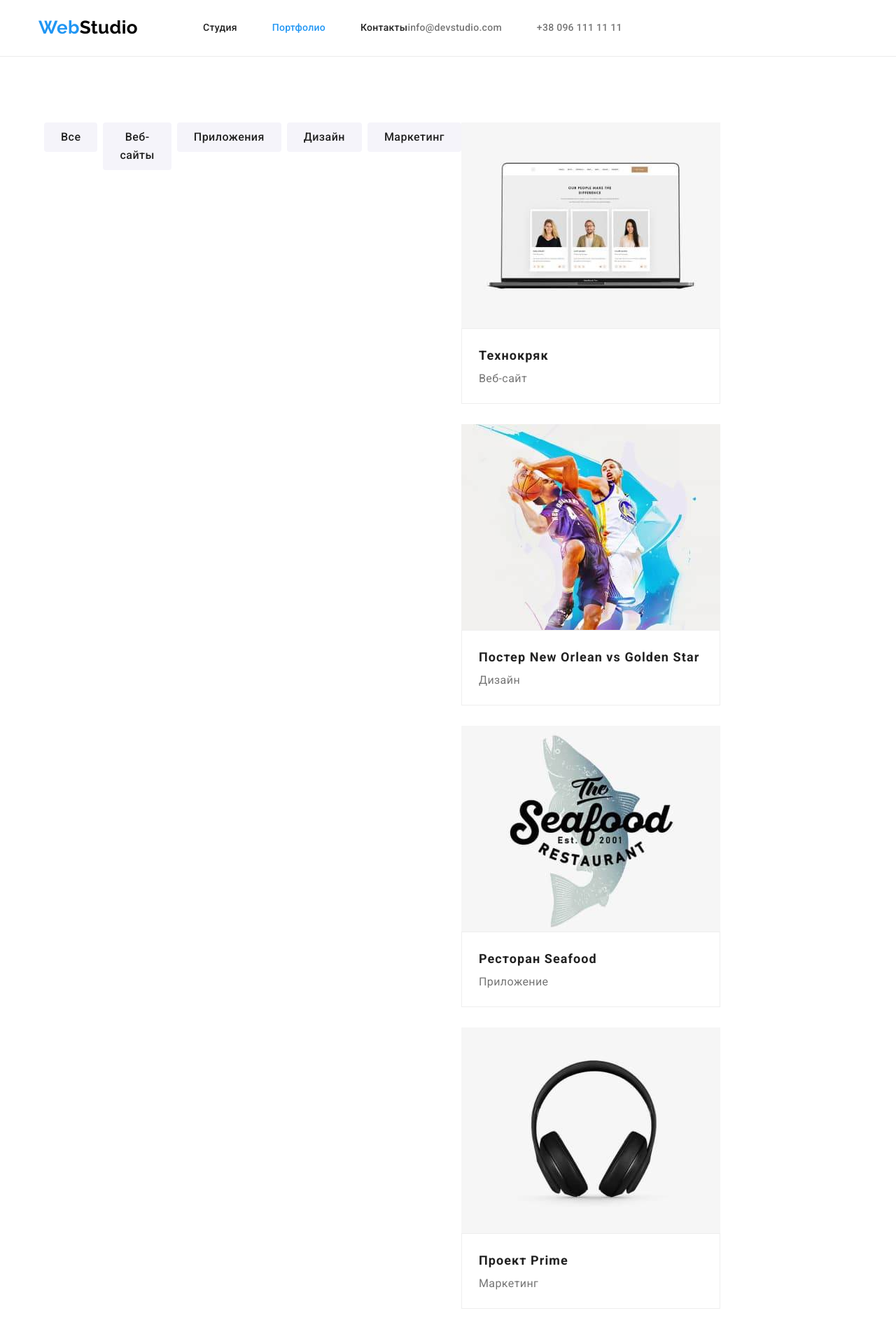
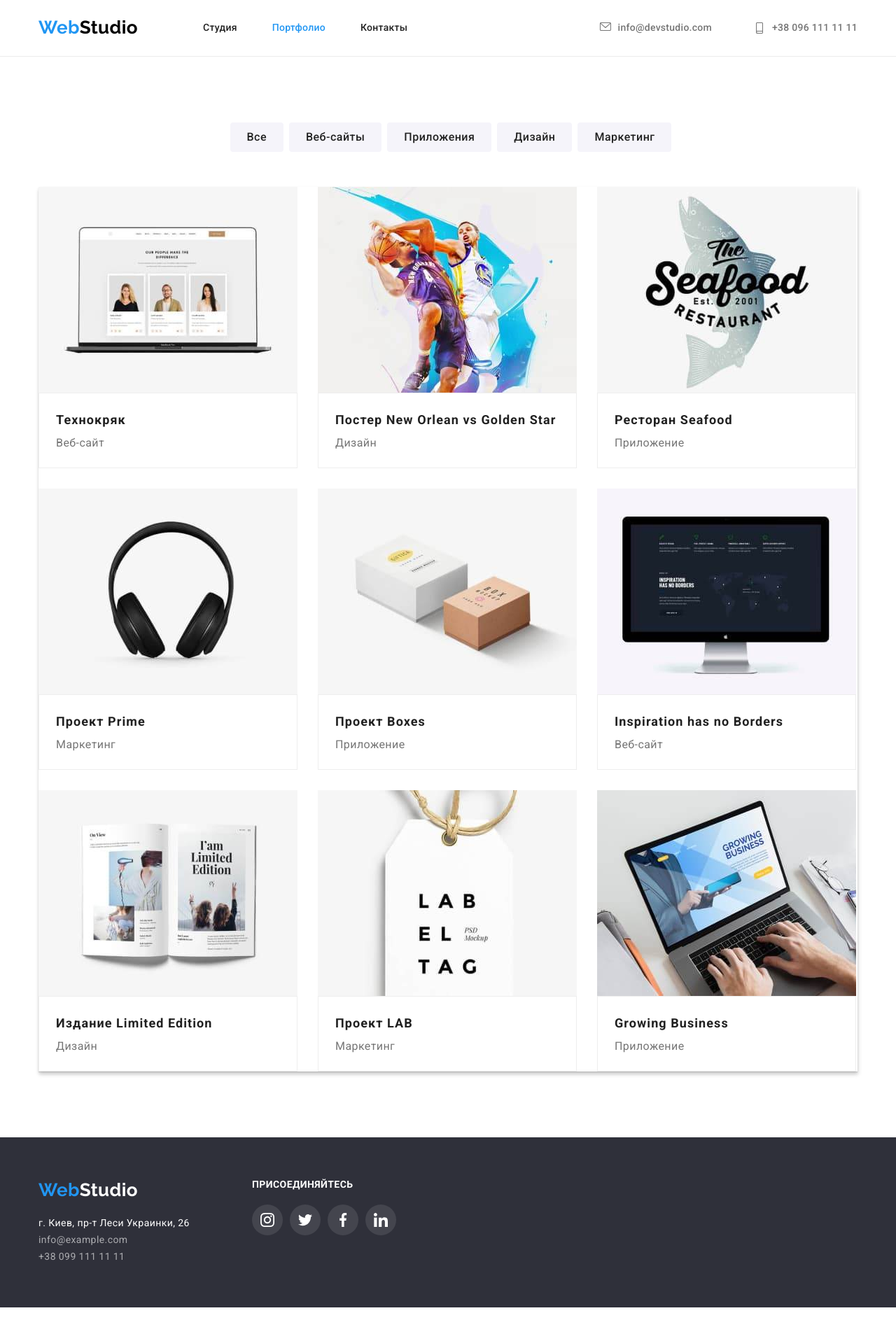
Before and after one commit to YarovaT/goit-markup-hw-04, a plain HTML site: page portfolio.html in a window 1280 px wide. Shown: the top 1896 px of the page at 70% size. After the commit the page ends 1868 px from the top, so only its background shows below. Drawn offline with nearby package versions, Linux system fonts and the light colour scheme.

Commit message:
Добавляет тени карточкам галереи

```diff
--- a/css/styles.css
+++ b/css/styles.css
@@ -302,7 +302,8 @@ img {
   margin-right: 0;
 }
 
-.team-item {
+.team-name,
+.team-text {
   text-align: center;
   line-height: 1.19;
 }
@@ -347,7 +348,7 @@ img {
 
 .team-icon:hover,
 .team-icon:focus {
-  background-color: #2196f3;
+  background-color: var(--accent-color);
 }
 
 .icon:hover,
@@ -372,11 +373,18 @@ img {
   display: flex;
   flex-wrap: wrap;
   flex-basis: calc((100%-60px) / 3);
+  background-color: var(--primary-background-color);
+  box-shadow: 0px 1px 1px rgba(0, 0, 0, 0.12), 0px 4px 4px rgba(0, 0, 0, 0.06),
+    1px 4px 6px rgba(0, 0, 0, 0.16);
+}
 
-  background-color: var(--primary-background-color);
+.block {
+  display: block;
 }
 
 .project-item {
+  display: flex;
+
   margin-right: 29px;
   margin-bottom: 29px;
 }
@@ -450,7 +458,7 @@ img {
 
 .icon-clients:hover,
 .icon-clients:focus {
-  color: #2196f3;
+  color: var(--accent-color);
 }
 
 /* Подвал сайта */
@@ -476,12 +484,53 @@ img {
 .address-link {
   color: rgba(255, 255, 255, 0.6);
 }
-.block {
-  display: block;
+
+.social-links {
+  margin-left: 70px;
 }
 
 .title {
-  margin-bottom: 20px;
+  font-weight: var(--secondary-font-weight);
+
+  color: var(--primary-background-color);
+
+  padding-bottom: 20px;
+}
+
+.social-link {
+  display: flex;
+  align-items: center;
+  justify-content: center;
+
+  width: 44px;
+  height: 44px;
+
+  background-color: rgba(255, 255, 255, 0.1);
+  color: #ffffff;
+
+  text-decoration: none;
+
+  border-radius: 50%;
+}
+
+.social-icon {
+  fill: currentColor;
+}
+.social-list {
+  display: flex;
+}
+
+.social-link:hover,
+.social-link:focus {
+  background-color: var(--accent-color);
+}
+
+.item-icon {
+  padding-right: 10px;
+}
+
+.item-icon:last-child {
+  padding-right: 0;
 }
 
 /* Кнопки */
@@ -522,3 +571,8 @@ img {
   background: var(--accent-color);
   color: var(--primary-background-color);
 }
+
+.button:hover,
+.button:focus {
+  background: #188ce8;
+}
--- a/portfolio.html
+++ b/portfolio.html
@@ -22,7 +22,7 @@
     <!--Шапка сайта-->
     <header>
       <!--Основная навигация сайта-->
-      <div class="container nav-container">
+      <div class="container">
         <nav class="main-nav">
           <a href="./index.html" class="logo">
             <span class="logo-start">Web</span
@@ -39,25 +39,32 @@
               <a href="./index.html" class="nav-link">Контакты</a>
             </li>
           </ul>
+        </nav>
         <ul class="contact list">
           <li class="item">
-              <a href="mailto:info@devstudio.com" class="contact-link"
-                >info@devstudio.com</a
-              >
+            <a href="mailto:info@devstudio.com" class="contact-link">
+              <svg class="contact-icon" width="16" height="12">
+                <use href="./images/sprite.svg#icon-envelope"></use>
+              </svg>
+              info@devstudio.com
+            </a>
           </li>
+
           <li class="item">
-              <a href="tel:+380961111111" class="contact-link"
-                >+38 096 111 11 11</a
-              >
+            <a href="tel:+380961111111" class="contact-link">
+              <svg class="contact-icon" width="10" height="16">
+                <use href="./images/sprite.svg#icon-smartphone"></use>
+              </svg>
+              +38 096 111 11 11
+            </a>
           </li>
         </ul>
-        </nav>
       </div>
     </header>
     <!--Главная страница контента-->
     <main>
       <section class="project">
-        <div class="container">
+        <div class="container block">
           <h1 class="visually-hidden">Проекты</h1>
           <!--Кнопки-фильтры-->
           <ul class="btn-filter list">
@@ -216,6 +223,7 @@
     <!--Подвал сайта-->
     <footer class="footer-page">
       <div class="container">
+        <div>
           <a href="./index.html" class="logo"
             ><span class="logo-start">Web</span
             ><span class="logo-end-footer">Studio</span></a
@@ -232,6 +240,40 @@
             </a>
           </address>
         </div>
+        <div class="social-links">
+          <p class="title list">присоединяйтесь</p>
+          <ul class="social-list list">
+            <li class="item-icon list">
+              <a class="social-link list" href="#">
+                <svg class="social-icon" width="20" height="20">
+                  <use href="./images/sprite.svg#icon-instagram"></use>
+                </svg>
+              </a>
+            </li>
+            <li class="item-icon">
+              <a class="social-link list" href="#">
+                <svg class="social-icon" width="20" height="20">
+                  <use href="./images/sprite.svg#icon-twitter"></use>
+                </svg>
+              </a>
+            </li>
+            <li class="item-icon">
+              <a class="social-link list" href="#">
+                <svg class="social-icon" width="20" height="20">
+                  <use href="./images/sprite.svg#icon-facebook"></use>
+                </svg>
+              </a>
+            </li>
+            <li class="item-icon">
+              <a class="social-link list" href="#">
+                <svg class="social-icon" width="20" height="20">
+                  <use href="./images/sprite.svg#icon-linkedin"></use>
+                </svg>
+              </a>
+            </li>
+          </ul>
+        </div>
+      </div>
     </footer>
   </body>
 </html>
```
Also changed, not shown: index.html (+56 -40 lines). Lines whose indentation alone changed are shown as unchanged.
